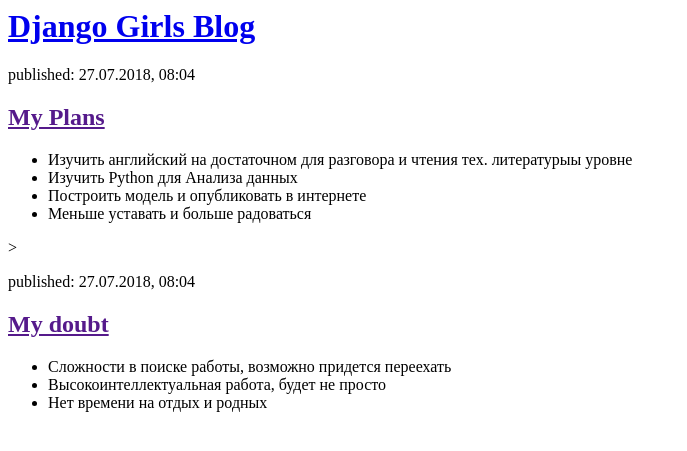
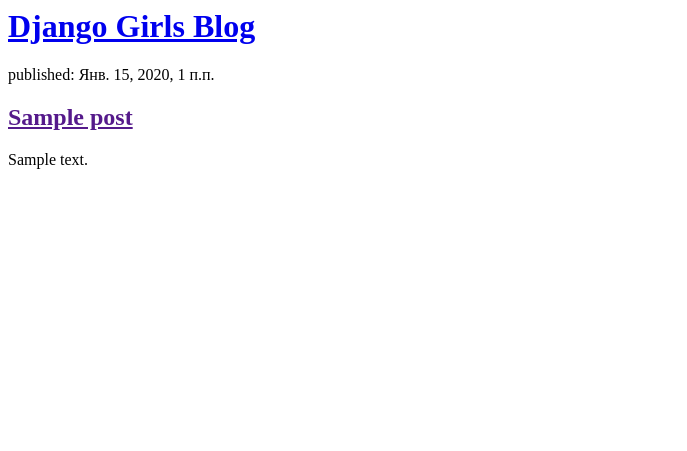
Before and after one commit to Morena51/DS, a Django app: template DS/templates/blog/post_list.html in a window 1280 px wide. Shown: the top 451 px of the page, without its empty margins (0-687 px from the left). Run offline with Django 3.2, Linux system fonts and the light colour scheme; the template is opened without the code that fills it: values that come from a table or form of the project are taken from there, others are empty; tables that the repository leaves empty hold one stand-in row (values such as "Sample post").

Commit message:
29 07 18

```diff
--- a/DS/templates/blog/post_list.html
+++ b/DS/templates/blog/post_list.html
@@ -6,23 +6,13 @@
         <div>
             <h1><a href="/">Django Girls Blog</a></h1>
         </div>
+        {% for post in posts %}
         <div>
-                <p>published: 27.07.2018, 08:04</p>
-                <h2><a href="">My Plans</a></h2>
-                <ul>
-                    <li>Изучить английский на достаточном для разговора и чтения тех. литературыы уровне</li>
-                    <li>Изучить Python для Анализа данных</li>
-                    <li>Построить модель и опубликовать в интернете</li>
-                    <li>Меньше уставать и больше радоваться</li>
-                </ul>
-        </div>>
-        <div>
-                <p>published: 27.07.2018, 08:04</p>
-                <h2><a href="">My doubt</a></h2>
-                <ul>
-                    <li>Сложности в поиске работы, возможно придется переехать</li>
-                    <li>Высокоинтеллектуальная работа, будет не просто</li>
-                    <li>Нет времени на отдых и родных</li>
-                    </ul>
+            <p>published: {{ post.published_date }}</p>
+            <h2><a href="">{{ post.title }}</a></h2>
+            <p>{{ post.text|safe }}</p>
+        </div>
+        {% endfor %}
+         </div>
     </body>
 </html>
--- a/DS/views.py
+++ b/DS/views.py
@@ -1,5 +1,8 @@
 from django.shortcuts import render
+from django.utils import timezone
+from .models import Post
 
 def post_list(request):
-    return render(request, 'blog/post_list.html', {})
+    posts = Post.objects.filter(published_date__lte=timezone.now()).order_by('published_date')
+    return render(request, 'blog/post_list.html', {'posts': posts})
 # Create your views here.
```
